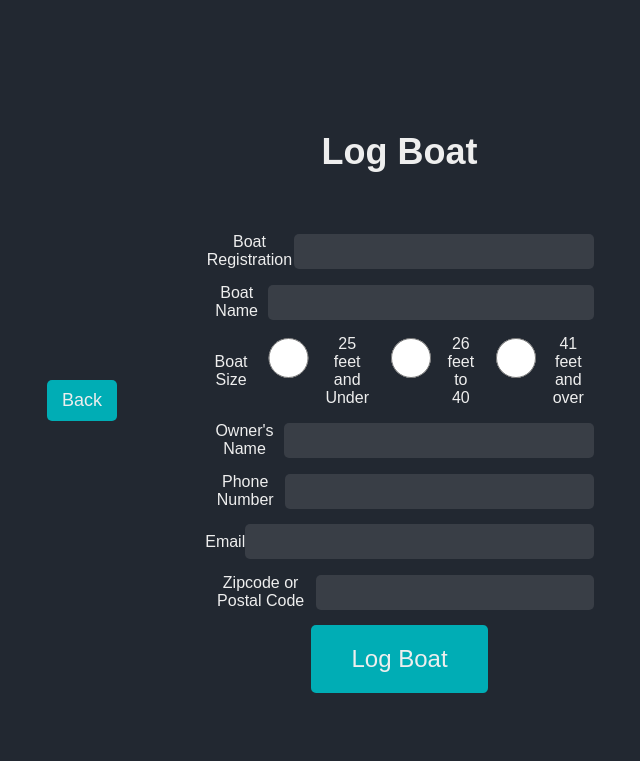
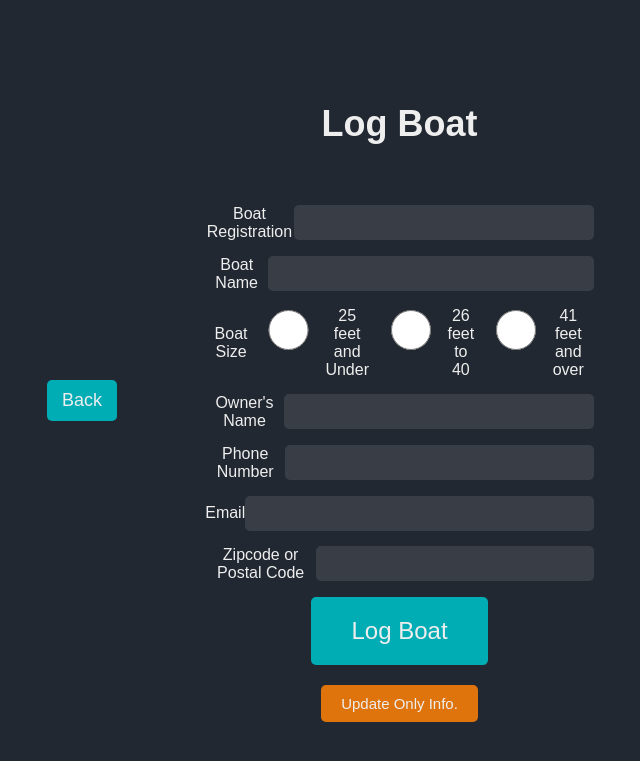
Before and after one commit to DylanClouden28/webapp-docks, a Flask app: template website/templates/log-boat.html in a window 1280 px wide. Shown: the top 761 px of the page, without its empty margins (278-918 px from the left). Run offline with Flask 3, Linux system fonts and the light colour scheme; the template is opened without the code that fills it: values that come from a table or form of the project are taken from there, others are empty; parts of the project's set-up code (start-up, migrations or seed data) failed here and were passed over.

Commit message:
Added update button [fixed using boatid query str]

```diff
--- a/website/static/form-styles.css
+++ b/website/static/form-styles.css
@@ -93,6 +93,7 @@
   cursor: pointer;
   transition: background-color 0.3s ease, transform 0.3s ease;
   border-radius: 5px;
+  margin-bottom: 20px;
 }
 
 .btn-primary:hover {
@@ -102,6 +103,18 @@
 
 .btn-primary:active {
   background-color: #00756e;
+}
+
+#update-btn{
+  font-size: 15px;
+  background-color: #DF740C;
+  margin: auto;
+  color: #eeeeee;
+  padding: 10px 20px;
+  border: none;
+  cursor: pointer;
+  transition: background-color 0.3s ease, transform 0.3s ease;
+  border-radius: 5px;
 }
 
 .alert {
--- a/website/templates/log-boat.html
+++ b/website/templates/log-boat.html
@@ -40,7 +40,9 @@
         {{ form.zipcode.label }}
         {{ form.zipcode(class="form-control") }}
     </div>
-    <button type="submit" class="btn btn-primary" id="login-btn">Log Boat</button>
+    <button type="submit" class="btn btn-primary" id="login-btn" name="submit-button" value="log">Log Boat</button>
+    <br>
+    <button type="submit" class="btn btn-primary" id="update-btn" name="submit-button" value="update">Update Only Info.</button>
 
 </form>
 
--- a/website/templates/search.html
+++ b/website/templates/search.html
@@ -41,7 +41,7 @@
         </thead>
         <tbody>
           {% for boat in boats %}
-          <tr class="clickable-row" data-href="{{ url_for('views.log_boat', boat_reg=boat.boat_reg, boat_name=boat.boat_name, phone_number=boat.phone_number) }}">
+          <tr class="clickable-row" data-href="{{ url_for('views.log_boat', boat_reg=boat.boat_reg, boat_name=boat.boat_name, phone_number=boat.phone_number, id=boat.id) }}">
             <td>{{ boat.boat_reg }}</td>
             <td>{{ boat.phone_number }}</td>
             <td>{{ boat.boat_name }}</td>
@@ -73,7 +73,7 @@
         </thead>
         <tbody>
           {% for boat in currentboats %}
-          <tr class="clickable-row" data-href="{{ url_for('views.log_boat', boat_reg=boat.boat_reg, boat_name=boat.boat_name, phone_number=boat.phone_number) }}">
+          <tr class="clickable-row" data-href="{{ url_for('views.log_boat', boat_reg=boat.boat_reg, boat_name=boat.boat_name, phone_number=boat.phone_number,  id=boat.id) }}">
             <td>{{ boat.boat_reg }}</td>
             <td>{{ boat.phone_number }}</td>
             <td>{{ boat.boat_name }}</td>
```
Also changed, not shown: website/views.py (+12 -3 lines), instance/database.db.
